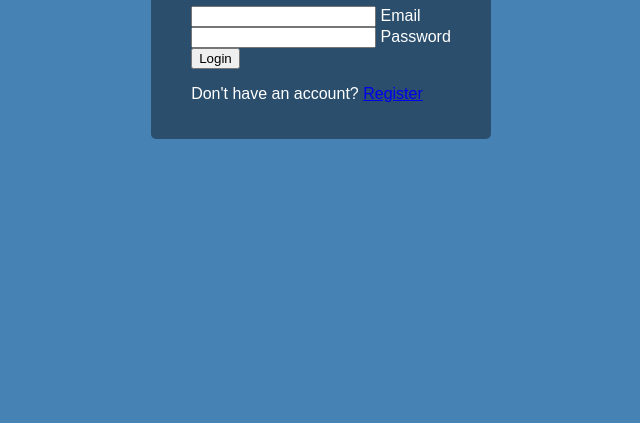
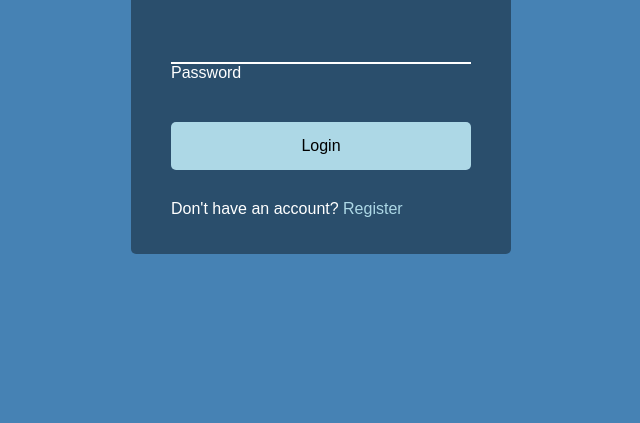
Before and after one commit to Kamran099/Login-Input-Wave, a plain HTML site: page index.html in a window 1280 px wide. Shown: the part 377-800 px from the top of the page, without its empty margins (319-959 px from the left). Drawn offline with Linux system fonts and the light colour scheme; a web font is replaced by a local one.

Commit message:
Added styling

```diff
--- a/style.css
+++ b/style.css
@@ -22,3 +22,61 @@ body {
     padding: 20px 40px;
     border-radius: 5px;
 }
+
+.container h1 {
+    text-align: center;
+    margin-bottom: 30px;
+}
+
+.container a{
+    text-decoration: none;
+    color: lightblue;
+}
+
+.btn{
+    cursor: pointer;
+    display: inline-block;
+    width: 100%;
+    background: lightblue;
+    padding: 15px;
+    font-family: inherit;
+    font-size: 16px;
+    border: 0;
+    border-radius: 5px;
+}
+
+.btn:focus{
+    outline: 0;
+}
+
+.btn:active {
+    transform: scale(0.98);
+}
+
+.text{
+    margin-top: 30px;
+}
+
+
+.form-control{
+    position: relative;
+    margin: 20px 0 40px;
+    width: 300px;
+}
+
+.form-control input{
+    background-color: transparent;
+    border: 0;
+    border-bottom: 2px #fff solid;
+    display: block;
+    width: 100%;
+    padding: 15px 0;
+    font-size: 18px;
+    color: #fff;
+}
+
+.form-control input:focus,
+.form-control input:valid{
+    outline: 0;
+
+}
```
